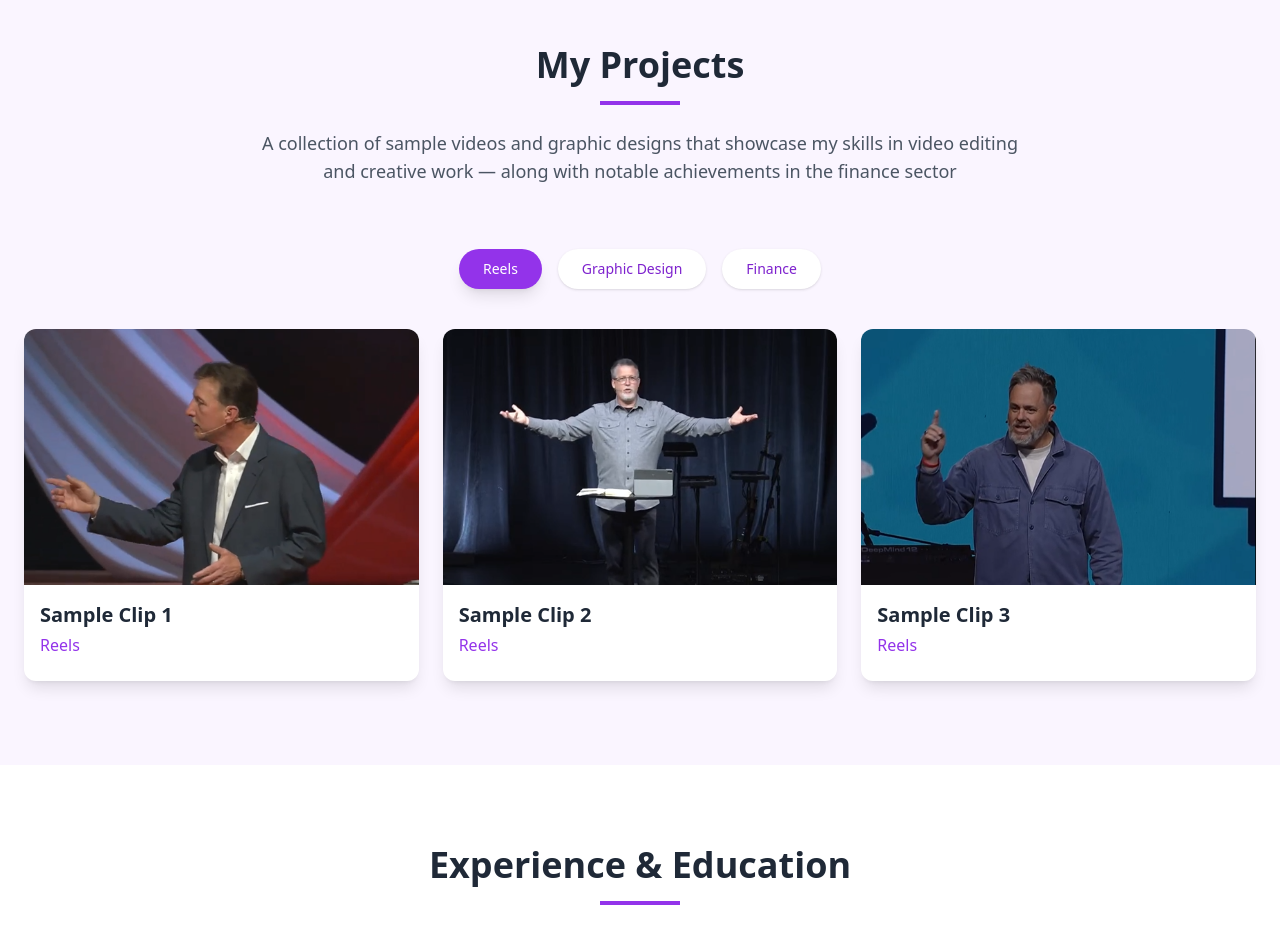
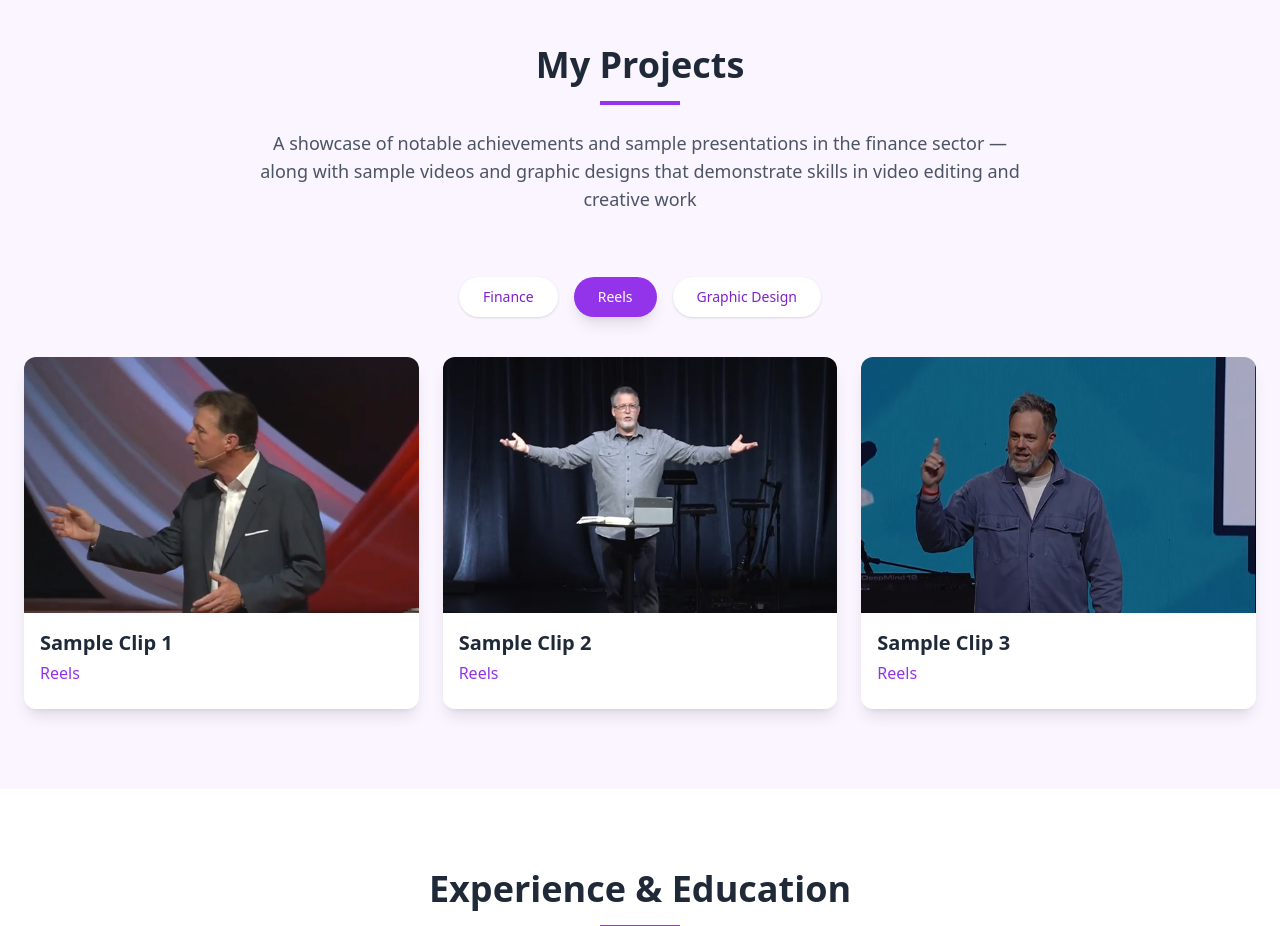
Before and after one commit to notcaramelz/maymauricio, a React (Vite) app: page / in a window 1280 px wide. Shown: the part 3300-4226 px from the top of the page. Built offline with nearby package versions, Linux system fonts and the light colour scheme.

Commit message:
last_update_for_project_section
Project_section description changes

```diff
--- a/src/components/ProjectsSection.tsx
+++ b/src/components/ProjectsSection.tsx
@@ -139,7 +139,7 @@ const projects: Project[] = [
 
 ];
 
-const categories = ['Reels', 'Graphic Design', 'Finance'];
+const categories = ['Finance', 'Reels', 'Graphic Design'];
 
 const ProjectsSection = () => {
   const [selectedVideo, setSelectedVideo] = useState<string | null>(null);
@@ -168,7 +168,7 @@ const ProjectsSection = () => {
           <h2 className="text-3xl md:text-4xl font-bold text-gray-800 mb-4">My Projects</h2>
           <div className="w-20 h-1 bg-purple-600 mx-auto mb-6"></div>
           <p className="text-lg text-gray-600 max-w-3xl mx-auto">
-            A collection of sample videos and graphic designs that showcase my skills in video editing and creative work — along with notable achievements in the finance sector
+            A showcase of notable achievements and sample presentations in the finance sector — along with sample videos and graphic designs that demonstrate skills in video editing and creative work
           </p>
         </div>
 
```
